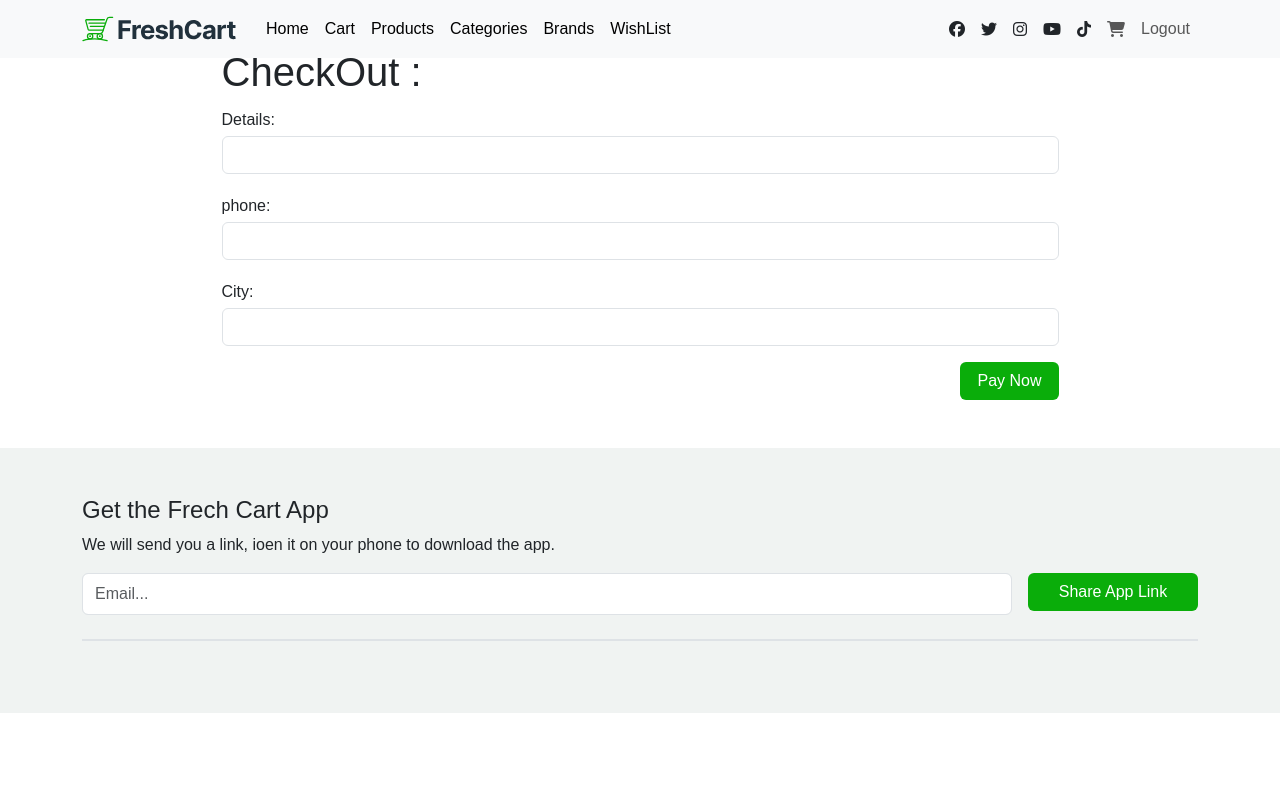
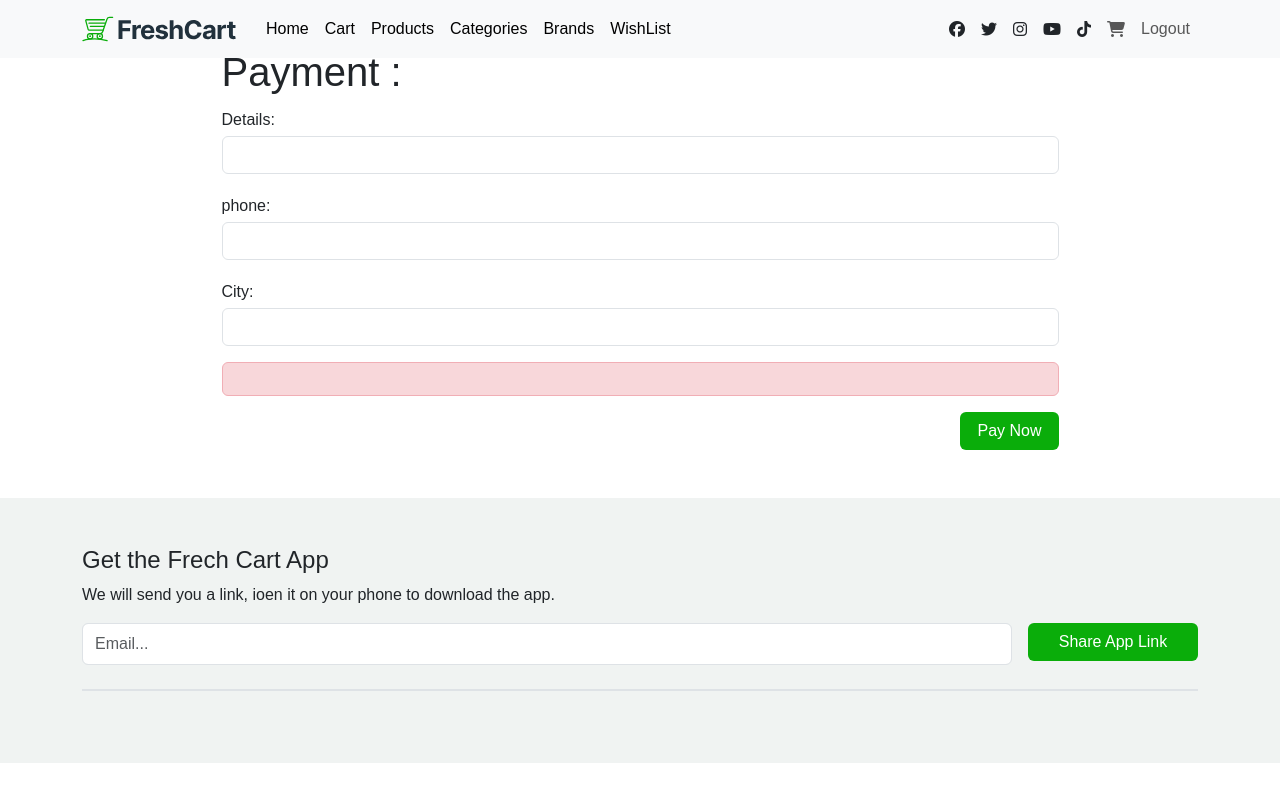
Before and after one commit to mariamMoris/E-commerce, a React (Create React App) app: page /checkout in a window 1280 px wide. Built offline with nearby package versions, Linux system fonts and the light colour scheme; no server answers; sample sign-in values are in the browser's storage; a web font is replaced by a local one.

Commit message:
add loading

```diff
--- a/src/Components/Brands/Brands.jsx
+++ b/src/Components/Brands/Brands.jsx
@@ -4,15 +4,27 @@ import { Link } from 'react-router-dom';
 
 export default function Brands() {
 const [brands,setbrands] = useState([])
+const [isLoading,setIsLoading] = useState()
+
 
   async function getBrands(){
+    setIsLoading(true)
     const {data} = await axios.get("https://ecommerce.routemisr.com/api/v1/brands")
+    setIsLoading(false)
     setbrands(data.data);
   }
   useEffect(()=>{
     getBrands()
   },[])
-  return <>
+  return(
+    <> {isLoading?
+      <>
+      <div className='d-flex align-items-center justify-content-center my-5 py-5'>
+          <i className='fas fa-spin fa-spinner fa-2x'></i>
+      </div>
+  </>
+  :
+  <>
     <div className="row">
       <h1 className='text-main text-center fw-bold my-4'>All Brands</h1>
       {brands?.map((brand)=>{
@@ -26,5 +38,6 @@ const [brands,setbrands] = useState([])
         </div>)
       })}
     </div>
+    </>}
   </>
-}
+)}
--- a/src/Components/Categories/Categories.jsx
+++ b/src/Components/Categories/Categories.jsx
@@ -4,17 +4,27 @@ import { Link } from "react-router-dom";
 
 export default function Categories() {
   const [categories, setCategories] = useState([]);
+  const [isLoading,setIsLoading] = useState()
 
   async function getCategories() {
+    setIsLoading(true)
     const { data } = await axios.get(
       "https://ecommerce.routemisr.com/api/v1/categories"
     );
+    setIsLoading(false)
     setCategories(data.data);
   }
   useEffect(() => {
     getCategories();
   }, []);
   return (
+    <> {isLoading?
+      <>
+      <div className='d-flex align-items-center justify-content-center my-5 py-5'>
+          <i className='fas fa-spin fa-spinner fa-2x'></i>
+      </div>
+  </>
+  :
   <>
   <div className="row gy-0">
     {categories?.map((category) => {
@@ -30,6 +40,7 @@ export default function Categories() {
       );
     })}
   </div>
+  </> }
 </>
   );
 }
--- a/src/Components/CheckOut/CheckOut.jsx
+++ b/src/Components/CheckOut/CheckOut.jsx
@@ -1,14 +1,12 @@
 import axios from "axios";
 import { useFormik } from "formik";
 import React, { useContext, useState } from "react";
-import { useNavigate, useParams } from "react-router-dom";
 import * as Yup from "yup";
 import { cartContent } from "../../contexts/CartContent";
 export default function CheckOut() {
   const [error, setError] = useState("");
   const [succesMsg, setSuccesMsg] = useState("");
   const [isloading, setIsLoading] = useState(false);
-  const navigate = useNavigate();
   const {payment} = useContext(cartContent)
   const validationSchema = Yup.object({
 
@@ -18,6 +16,10 @@ export default function CheckOut() {
         /^(\+201|01|00201)[0-2,5]{1}[0-9]{8}$/,
         "Enter Egyption phone number"
       ),
+      details: Yup.string()
+      .required("details is requeried").min(5,"At least 5 characters"),
+      city: Yup.string()
+      .required("City is requeried").min(3,"At least 3 characters"),
   });
 
 
@@ -32,6 +34,8 @@ export default function CheckOut() {
   } = useFormik({
     initialValues: {
       phone: "",
+      details:"",
+      city:"",
     },
     onSubmit: paymentFunc,
     validationSchema,
@@ -54,7 +58,7 @@ export default function CheckOut() {
   return (
     <>
       <div className="w-75 m-auto my-5">
-        <h1>CheckOut :</h1>
+        <h1>Payment :</h1>
         <form onSubmit={handleSubmit}>
           <label htmlFor="name" className="my-1">
             Details:
@@ -66,8 +70,8 @@ export default function CheckOut() {
             id="details"
             name="details"
           />
-          {errors.name && touched.name && (
-            <p className="alert alert-danger">{errors.name}</p>
+          {errors.details && touched.details && (
+            <p className="alert alert-danger">{errors.details}</p>
           )}
 
 
@@ -97,11 +101,11 @@ export default function CheckOut() {
             id="city"
             name="city"
           />
-          {errors.email && touched.email && (
-            <p className="alert alert-danger">{errors.email}</p>
+          {errors.city && touched.city && (
+            <p className="alert alert-danger">{errors.city}</p>
           )}
 
-          {error && (
+          {errors && (
             <div className="alert alert-danger text-center">{error}</div>
           )}
           {succesMsg && (
--- a/src/Components/Home/Home.jsx
+++ b/src/Components/Home/Home.jsx
@@ -1,4 +1,4 @@
-import React from "react";
+import React, { useState } from "react";
 import img1 from "../../Assets/images/1.jpg";
 import img2 from "../../Assets/images/2.jpg";
 import img3 from "../../Assets/images/grocery-banner.png";
@@ -6,7 +6,6 @@ import img4 from "../../Assets/images/grocery-banner-2.jpeg";
 import Slider from "react-slick";
 import Products from "../Products/Products";
 import CategoriesSlider from "../Categories/CategoriesSlider";
-
 export default function Home() {
   var settings = {
     dots: true,
--- a/src/Components/Product/Product.jsx
+++ b/src/Components/Product/Product.jsx
@@ -20,6 +20,7 @@ function Product({ product }) {
   }
   async function addProductToWishlist(productId) {
     try {
+
       const { data } = await axios.post(
         "https://ecommerce.routemisr.com/api/v1/wishlist",
         {
@@ -31,11 +32,8 @@ function Product({ product }) {
           },
         }
       );
-      document.querySelector(".fa-heart").classList.add("text-danger");
-      console.log(data);
-      alert(data.message);
+
     } catch (error) {
-      document.querySelector(".fa-heart").classList.remove("text-danger");
       console.log(error);
     }
   }
--- a/src/Components/ProductDetails/ProductDetails.jsx
+++ b/src/Components/ProductDetails/ProductDetails.jsx
@@ -44,7 +44,7 @@ function ProductDetails() {
         <> {isLoading?
             <>
             <div className='d-flex align-items-center justify-content-center my-5 py-5'>
-                <i className='fas fa-spin fa-spinner fa-2x'></i>
+                <i className='fas fa-spin fa-spinner fa-2x '></i>
             </div>
         </>
         :
--- a/src/Components/Products/Products.jsx
+++ b/src/Components/Products/Products.jsx
@@ -4,21 +4,35 @@ import Product from '../Product/Product';
 
 export default function Products() {
   const [products,setProducts] = useState([])
+  const [isLoading,setIsLoading] = useState()
   async function getProducts(){
+    setIsLoading(true)
     const {data} = await axios.get("https://ecommerce.routemisr.com/api/v1/products");
+    setIsLoading(false)
     setProducts(data?.data);
   }
-
   useEffect( ()=>{
     getProducts()
   },[])
-  return <>
-    <div className="row">
+  return(
+   <> {isLoading?
+            <>
+            <div className='d-flex align-items-center justify-content-center my-5 py-5'>
+                <i className='fas fa-spin fa-spinner fa-2x'></i>
+            </div>
+        </>
+        :
+        <>
+         <div className="row">
     {products?.map((product)=>{
       return (<div key={product._id} className="col-md-3" >
        <Product product={product}/>
        </div>)
     })}
     </div>
+        </>
+        }
+
+
   </>
-}
+)}
```
Lines whose indentation alone changed are shown as unchanged.
